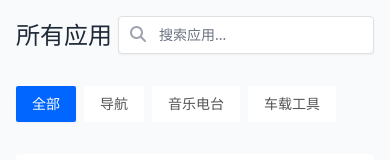
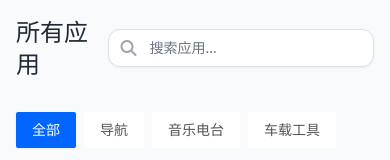
Before and after one commit to xbrooke/ssosun, a React (Vite) app: page / in a window 390 px wide. Shown: the top 160 px of the page. Built offline with nearby package versions, Linux system fonts and the light colour scheme.

Commit message:
更新工作流及优化移动端布局

```diff
--- a/package.json
+++ b/package.json
@@ -5,9 +5,9 @@
   "type": "module",
   "scripts": {
     "dev:client": "vite --host --port 3000",
-    "dev": "pnpm dev:client",
+    "dev": "npm run dev:client",
     "build:client": "vite build --outDir dist/static",
-    "build": "rm -rf dist && pnpm build:client && cp package.json dist && touch dist/build.flag"
+    "build": "rm -rf dist && npm run build:client && cp package.json dist && touch dist/build.flag"
   },
   "dependencies": {
     "clsx": "^2.1.1",
--- a/src/components/MobileAppDetail.tsx
+++ b/src/components/MobileAppDetail.tsx
@@ -24,7 +24,7 @@ export default function MobileAppDetail({ app }: MobileAppDetailProps) {
         <div className="flex items-start gap-4">
           {/* 应用图标 */}
            <div className="flex-shrink-0">
-             <div className="relative h-24 w-24">
+              <div className="relative h-32 w-32">
                 <div className="absolute inset-0 bg-white dark:bg-gray-800 rounded-[12px] shadow-md animate-pulse"></div>
                 <img
                   src={app.icon}
--- a/src/data/downloadUrls.ts
+++ b/src/data/downloadUrls.ts
@@ -1,5 +1,5 @@
 export const downloadUrls: Record<string, string> = {
-  '1': 'https://lz.qaiu.top/d/ye/Ny2bTd-P6ZRd',
+  '1': '/downloads/1.zip',
   '2': 'https://map.baidu.com/download',
   '3': 'https://y.qq.com/download.html',
   '4': 'https://music.163.com/download'
--- a/src/index.css
+++ b/src/index.css
@@ -12,6 +12,12 @@
   text-rendering: optimizeLegibility;
   -webkit-font-smoothing: antialiased;
   -moz-osx-font-smoothing: grayscale;
+
+  /* 移动端优化 */
+  @media (max-width: 768px) {
+    -webkit-font-smoothing: subpixel-antialiased;
+    text-rendering: optimizeSpeed;
+  }
 
   /* Flyme Auto 1.8 科技感设计 - 明亮模式 */
   --color-primary: #0066FF; /* 科技蓝 */
--- a/src/pages/Category.tsx
+++ b/src/pages/Category.tsx
@@ -46,7 +46,14 @@ export default function Category() {
           transition={{ duration: 0.3 }}
         >
           <h1 className="text-2xl font-bold lg:text-3xl">所有应用</h1>
-          <div className="relative">
+          <motion.div
+            className="relative"
+            initial={{ opacity: 0, x: 10 }}
+            animate={{ opacity: 1, x: 0 }}
+            transition={{ duration: 0.3 }}
+          >
+            <div className="relative flex items-center">
+              <i className={`fa-solid ${isSearching ? 'fa-spinner animate-spin' : 'fa-magnifying-glass'} absolute left-3 z-10 text-gray-400 dark:text-gray-300`}></i>
               <input
                 type="text"
                 placeholder="搜索应用..."
@@ -55,11 +62,20 @@ export default function Category() {
                   setSearchQuery(e.target.value);
                   setIsSearching(e.target.value.length > 0);
                 }}
-                  className="rounded-[4px] px-4 py-2 pl-10 text-sm bg-white dark:bg-gray-700 text-gray-800 dark:text-gray-100 placeholder-gray-500 dark:placeholder-gray-400 shadow-sm border border-[var(--color-border)] focus:border-[var(--color-primary)] focus:ring-1 focus:ring-[var(--color-primary)] transition-all duration-200 w-64"
+                className="rounded-[12px] px-4 py-2 pl-10 pr-8 text-sm bg-white dark:bg-gray-700 text-gray-800 dark:text-gray-100 placeholder-gray-500 dark:placeholder-gray-400 shadow-sm border border-[var(--color-border)] focus:border-[var(--color-primary)] focus:ring-2 focus:ring-[var(--color-primary-light)] transition-all duration-300 w-full max-w-xs sm:max-w-sm md:w-64"
               />
-                <i className={`fa-solid ${isSearching ? 'fa-spinner animate-spin' : 'fa-magnifying-glass'} absolute left-3 top-2.5 text-gray-400`}></i>
-
+              {searchQuery && (
+                <motion.button
+                  onClick={() => setSearchQuery('')}
+                  className="absolute right-3 p-1 rounded-full hover:bg-gray-200 dark:hover:bg-gray-600"
+                  whileHover={{ scale: 1.1 }}
+                  whileTap={{ scale: 0.9 }}
+                >
+                  <i className="fa-solid fa-xmark text-xs text-gray-500 dark:text-gray-400"></i>
+                </motion.button>
+              )}
             </div>
+          </motion.div>
         </motion.div>
 
         <div className="mb-6">
@@ -116,8 +132,8 @@ export default function Category() {
                            srcSet={`${app.icon} 1x, ${app.icon.replace('.jpg', '@2x.jpg')} 2x`}
                            alt={app.name}
                            className="relative h-full w-full rounded-[12px] object-contain opacity-0 transition-all duration-300"
-                         width="48"
-                         height="48"
+                           width="96"
+                           height="96"
                           loading="lazy"
                           onLoad={(e) => {
                             e.currentTarget.classList.add('opacity-100');
@@ -149,7 +165,6 @@ export default function Category() {
                          匹配: {app.name.toLowerCase().includes(searchQuery.toLowerCase()) ? '名称' : '描述'}
                        </div>
                      )}
-
                   </Link>
                 </motion.div>
               ))}
@@ -163,7 +178,6 @@ export default function Category() {
               <p className="text-sm text-gray-500 dark:text-gray-400 mt-2">尝试使用不同的关键词或检查拼写</p>
             </div>
           )}
-
       </main>
     </div>
   );
```
Also changed, not shown: 1 other file (tests, documents, lock files or other folders). Lines whose indentation alone changed are shown as unchanged.
